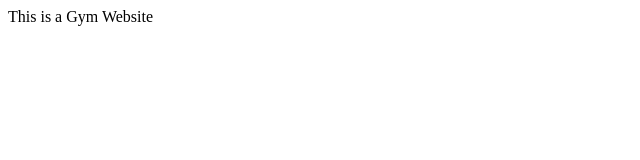
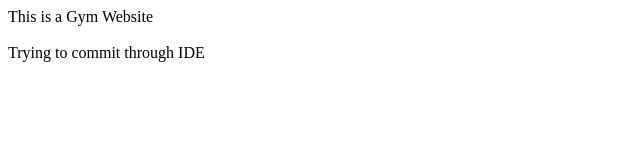
Before and after one commit to Zodeporas06/GymWebsite, a plain HTML site: page index.html in a window 1280 px wide. Shown: the whole page, without its empty margins (0-640 px from the left). Drawn offline with Linux system fonts and the light colour scheme.

Commit message:
Commit through IDE

```diff
--- a/index.html
+++ b/index.html
@@ -10,5 +10,9 @@
 
     This is a Gym Website
 
+    <br><br>
+
+    Trying to commit through IDE
+
 </body>
 </html>
```
